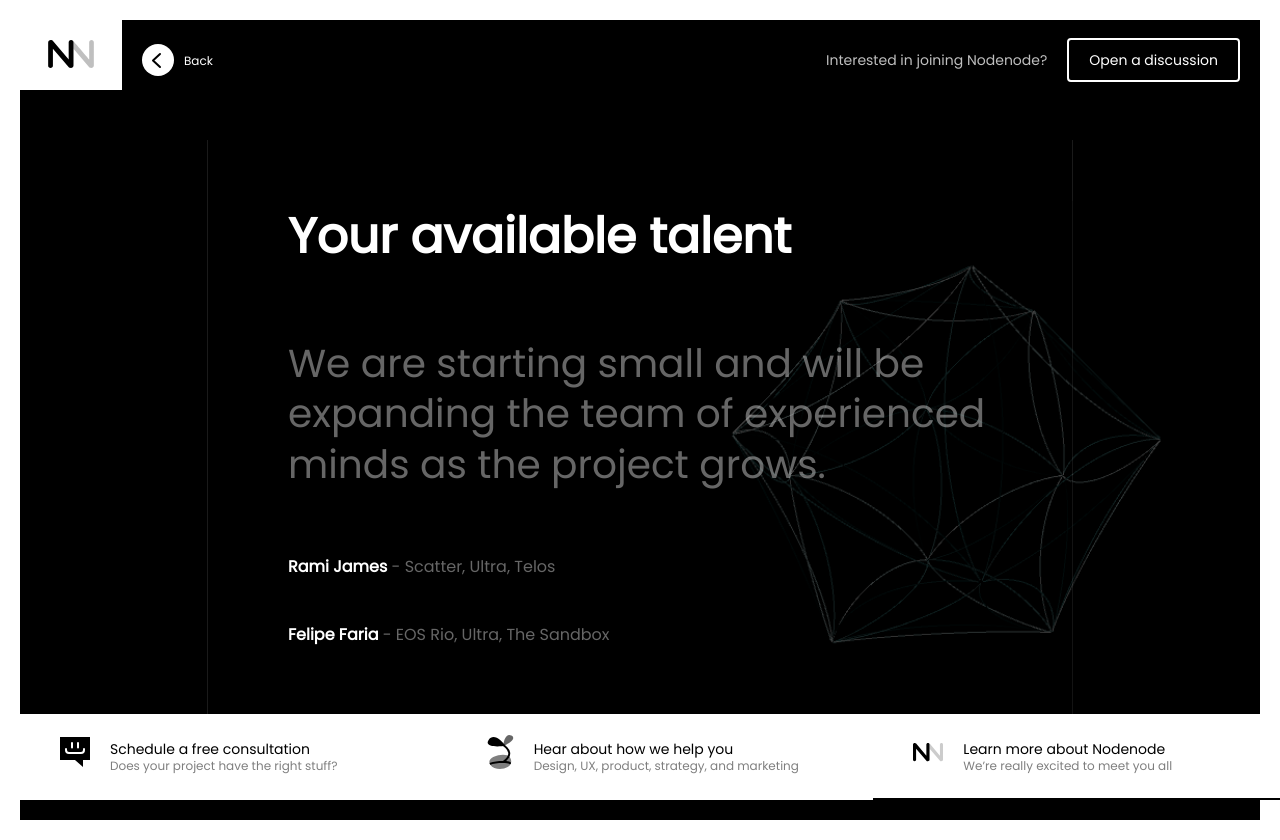
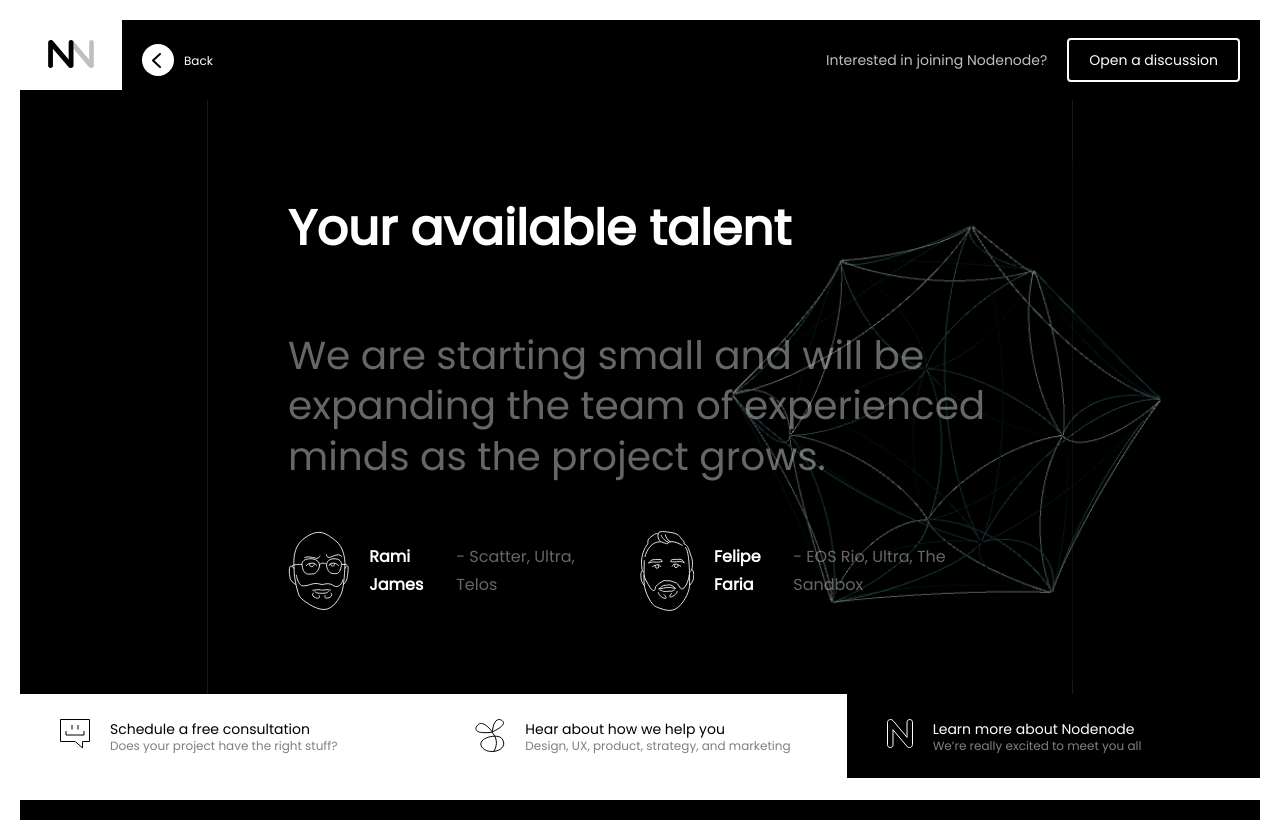
Before and after one commit to ramijames/nodenode-web, a Nuxt app: page /about in a window 1280 px wide. Built offline with nearby package versions, Linux system fonts and the light colour scheme.

Commit message:
user faces

```diff
--- a/assets/scss/main.scss
+++ b/assets/scss/main.scss
@@ -110,8 +110,6 @@
 
 .wrap-content {
     flex:1;
-    animation-name: fade-in-wrap;
-    animation-duration: 1s;
     top: 100px;
     position: fixed;
     right: 20px;
@@ -142,7 +140,7 @@
         flex-direction: row;
         align-content: center;
         justify-content: stretch;
-        padding:40px 0 80px;
+        padding:0 0 80px;
 
         @media only screen and (min-width: 1400px) {
             display:block;
@@ -176,7 +174,7 @@
                 top: 10%;
                 height:auto;
                 z-index:-1;
-                opacity:0.25;
+                opacity:0.45;
             }
 
             .logo {
--- a/components/AboutContent.vue
+++ b/components/AboutContent.vue
@@ -6,9 +6,54 @@
             <img src="@/assets/4Th1.gif" class="inline-wow">
             <h1>Your available talent</h1>
             <h2>We are starting small and will be expanding the team of experienced minds as the project grows.</h2>
-            <ul>
-                <li><strong>Rami James</strong> - Scatter, Ultra, Telos</li>
-                <li><strong>Felipe Faria</strong> - EOS Rio, Ultra, The Sandbox</li>
+            <ul id="contributor-list">
+                <li>
+                    <svg width="70" height="90" viewBox="0 0 70 90" fill="none" xmlns="http://www.w3.org/2000/svg">
+                        <path d="M23 48.5C17.8 48.5 16.1667 41.1667 16 37.5C16 34.5 18 31 26 31C34 31 38 36.5 35 42.5C32 48.5 29.5 48.5 23 48.5Z" stroke="white"/>
+                        <path d="M55.0488 48C59.4697 48 60.8583 40.8762 61 37.3143C61 34.4 59.2997 31 52.4983 31C45.697 31 42.2963 36.3429 44.8468 42.1714C47.3973 48 49.5227 48 55.0488 48Z" stroke="white"/>
+                        <path d="M36 38C36.3333 37.3333 37.6 36 40 36C42.4 36 43.6667 37 44 37.5" stroke="white"/>
+                        <path d="M54.5 10.4999C63.7 17.6999 65.3333 31.8333 65 37.9999C65.0427 41.9998 64 62 61.5 69C59 76 51.5 89 41 89C30.5 89 16 78 13.5 74.5C11 71 6.99998 52.5 6.99998 45C6.99998 37.5 3.49998 17.9999 19.5 6.99992C35.5 -4.00008 43 1.49992 54.5 10.4999Z" stroke="white"/>
+                        <path d="M7.00005 42.5C6.50005 41.3333 5.00005 39.1 3.00005 39.5C0.500047 40 1.50005 52 3.00005 55C4.20005 57.4 7.50002 59.6667 9 60.5" stroke="white"/>
+                        <path d="M65.3293 42.1853C65.6616 40.9658 66.6586 38.6314 67.9879 39.0495C69.6495 39.5721 67.997 51.8642 67 55C66.2024 57.5086 64.497 59.6289 63.5 60.5" stroke="white"/>
+                        <path d="M67 37.5H61" stroke="white"/>
+                        <path d="M16 37.5C12.6667 37.3334 5.7 37.5 4.5 39.5" stroke="white"/>
+                        <path d="M28 66.9999C30.3333 66.6665 35.4 66.0999 37 66.4999C39 66.9999 39.5 66.9998 42.5 66.4999C44.9 66.1 47.8333 66.6666 49 66.9999" stroke="white"/>
+                        <path d="M61.5 28.5001C57 23.5001 50.5 29.5001 47 29.5001C44.2 29.5001 43.8333 27.1667 44 26" stroke="white"/>
+                        <path d="M36.5 27.5C36.1667 28.6667 34.9 30.9 32.5 30.5C29.5 30 22.5 27.5 18.5 30" stroke="white"/>
+                        <path d="M9.5 49.5C10.1667 53.6667 12.6 62 17 62C22.5 62 24.5 60.5 29 59.5C33.5 58.5 37 60.5 39.5 60.5C45 59 48 59 52.5 62C57 65 62 59.5 63 54.5" stroke="white"/>
+                        <path d="M46.5 68C46.1667 68.8333 44.3 70.5 39.5 70.5C33.5 70.5 31.5 70 30.5 68" stroke="white"/>
+                        <path d="M20.5 39C22.3333 37.8333 23.5 36 27.5 36C31.5 36 32.3333 38 32.5 39" stroke="white"/>
+                        <path d="M58 39C56.3194 37.8333 55.25 36 51.5833 36C47.9167 36 47.1528 38 47 39" stroke="white"/>
+                        <path d="M25 36.5C24.6667 37.6667 24.6 40 27 40C29.4 40 30 37.6667 30 36.5" stroke="white"/>
+                        <path d="M53 36.5C53.2579 37.5 52.8573 39.5 51.0001 39.5C49.1429 39.5 49 37.5 49 36.5" stroke="white"/>
+                        <path d="M42.5005 72.6667C40.0221 77.4667 47.4573 76.4 49.3161 73.7333C50.8032 71.6 49.5227 70.3556 48.6966 70" stroke="white"/>
+                        <path d="M35.4995 72.6667C37.9779 77.4667 30.5427 76.4 28.6839 73.7333C27.1968 71.6 28.4773 70.3556 29.3034 70" stroke="white"/>
+                    </svg>
+                    <strong>Rami James</strong> - Scatter, Ultra, Telos</li>
+                <li>
+                    <svg width="62" height="92" viewBox="0 0 62 92" fill="none" xmlns="http://www.w3.org/2000/svg">
+                        <path d="M43.5922 35.2754C45.7939 34.6749 49.1797 35.8591 50.5974 36.5263C50.2638 35.8591 49.2965 34.3246 48.0956 33.5241C46.5945 32.5233 44.8432 32.5233 43.0919 32.7735C41.3406 33.0237 39.5893 32.5233 37.3376 32.7735C35.5363 32.9737 35.0859 34.5248 35.0859 35.2754C37.004 35.5255 41.3906 35.8758 43.5922 35.2754Z" stroke="white"/>
+                        <path d="M17.0726 35.7759C14.765 35.1906 11.1892 36.4263 9.81725 37.0268C10.1401 36.4263 11.157 34.9953 12.3191 34.2747C13.7718 33.3741 15.8863 32.6736 17.5811 32.8987C19.2759 33.1239 20.9707 32.6736 23.1497 32.8987C24.8929 33.0789 25.3287 34.4749 25.3287 35.1504C23.4725 35.3756 19.2032 36.3163 17.0726 35.7759Z" stroke="white"/>
+                        <path d="M58.8536 44.7824C59.6875 42.4473 60.855 36.3261 58.8536 30.5219C56.3517 23.2665 55.1008 19.0133 53.5997 17.262C52.3988 15.861 50.7642 15.1772 50.0971 15.0104C50.514 14.1764 50.8476 12.2083 48.8461 11.0074C46.3443 9.5063 46.0941 3.75204 36.5871 2.25093C27.08 0.749815 22.3265 0.249444 21.0756 2.7513C19.8247 5.25315 20.325 11.5078 24.8284 13.0089C28.431 14.2098 30.4992 14.8436 31.083 15.0104C31.9169 13.676 34.8358 11.4077 39.8395 13.0089C44.8432 14.6101 47.762 16.3447 48.5959 17.0119" stroke="white"/>
+                        <path d="M2.81203 45.5329C1.97808 42.7808 0.810549 35.3753 2.81203 27.7697C4.81351 20.1641 7.81574 16.0944 9.06667 15.0103C8.73309 13.5091 8.66637 10.0566 11.0681 8.25525C14.0704 6.00359 18.5737 1.50025 20.5752 4.00211" stroke="white"/>
+                        <path d="M23.5774 12.7586C21.6593 12.5084 16.7724 13.0088 12.5693 17.0117C8.36616 21.0147 6.14785 27.3527 5.56409 30.0214" stroke="white"/>
+                        <path d="M4.81359 33.7743C4.81359 41.6134 4.29395 54.2895 4.81359 61.0445C5.56417 70.8017 13.0697 85.0623 18.824 87.0637C24.5782 89.0652 35.5864 94.8195 43.8425 87.0637C52.0986 79.308 56.6019 68.8002 56.6019 61.0445C56.6019 53.2887 56.8521 23.2665 51.5982 18.7632" stroke="white"/>
+                        <path d="M4.5633 47.7846C2.812 45.5329 2.06145 44.282 1.31089 47.7846C0.560335 51.2872 1.31089 56.5411 2.06145 58.0422C2.66189 59.2431 3.97953 61.378 4.5633 62.2953" stroke="white"/>
+                        <path d="M56.852 47.0724C59.0653 44.7102 60.0139 43.3979 60.9624 47.0724C61.911 50.7469 60.9624 56.2587 60.0139 57.8335C59.255 59.0933 57.5898 61.3331 56.852 62.2954" stroke="white"/>
+                        <path d="M36.587 41.0296C37.004 39.6953 38.5885 37.2769 41.5907 38.2776C44.593 39.2783 46.3443 40.5293 46.8446 41.0296" stroke="white"/>
+                        <path d="M23.8275 41.2799C23.4207 40.1628 21.8748 38.1381 18.9459 38.9759C16.0169 39.8138 14.3083 40.861 13.8201 41.2799" stroke="white"/>
+                        <path d="M39.8394 38.2776C39.2556 39.5285 38.6885 42.0304 41.0903 42.0304C43.4921 42.0304 43.5921 40.0289 43.342 39.0281" stroke="white"/>
+                        <path d="M20.829 38.7781C21.3982 40.1124 21.9511 42.781 19.6093 42.781C17.2675 42.781 17.1699 40.6461 17.4139 39.5787" stroke="white"/>
+                        <path d="M40.8401 65.7979C37.5877 65.7979 36.587 64.7971 34.5855 64.7971C32.584 64.7971 29.3316 64.7971 26.8298 65.5477C24.8283 66.1481 22.3264 66.2982 21.3257 66.2982" stroke="white"/>
+                        <path d="M40.3398 65.7979C37.4746 63.0458 35.6788 61.7949 33.3346 61.7949C30.9904 61.7949 31.3742 62.2953 30.3324 62.2953C29.2905 62.2953 28.5811 62.1129 27.0799 62.5455C24.4753 63.296 23.149 66.2983 21.3257 66.2983" stroke="white"/>
+                        <path d="M39.5892 67.2991C36.7241 69.4396 36.1791 69.0504 33.8349 69.0504C31.5318 69.0504 29.3915 69.7352 27.0799 69.2171C24.4753 68.6334 24.1497 67.7995 22.3264 67.7995" stroke="white"/>
+                        <path d="M56.3517 49.7861C55.1008 59.7935 50.5974 66.5485 47.8454 66.5485C45.0934 66.5485 44.0926 60.0437 40.8402 59.2932C37.5878 58.5426 33.3347 56.0408 30.8328 57.2917C28.5811 56.0408 26.3295 57.2917 24.0778 58.7928C21.8261 60.2939 17.3228 62.7958 17.3228 66.0482C17.3228 69.3006 14.3206 69.3006 11.5685 64.7972C8.8165 60.2939 4.81354 54.2895 4.56335 50.5367" stroke="white"/>
+                        <path d="M32.8342 13.259C27.0299 11.2575 24.5781 6.75417 24.0778 4.75269" stroke="white"/>
+                        <path d="M34.8357 12.7587C30.8557 10.7573 29.1744 6.25392 28.8313 4.25244" stroke="white"/>
+                        <path d="M42.5915 68.8003C42.3414 70.3014 40.7402 73.7039 36.3369 75.3051C31.9336 76.9063 34.5022 73.3036 36.3369 71.3021" stroke="white"/>
+                        <path d="M20.8254 70.3013C21.0848 71.8244 22.7451 75.2769 27.311 76.9016C31.8768 78.5263 29.2134 74.8707 27.311 72.8399" stroke="white"/>
+                    </svg>
+                    <strong>Felipe Faria</strong> - EOS Rio, Ultra, The Sandbox</li>
             </ul>
        </div>
     </section>
@@ -17,16 +62,25 @@
 <style lang="scss">
 
 #AboutContent {
-    ul {
+    ul#contributor-list {
         margin:0;
-        padding:20px 0;
+        padding:0;
+        list-style:none;
+        display:flex;
+        flex-direction:row;
 
         li {
             font-family: 'Poppins';
             font-weight:100;
             list-style:none;
-            padding:20px 0;
+            padding:20px 40px 0 0;
             color:rgba(255,255,255,0.4);
+            display:flex;
+            align-items:center;
+
+            svg {
+                margin-right:20px;
+            }
 
             strong {
                 color:rgba(255,255,255,1);
--- a/components/Navigation.vue
+++ b/components/Navigation.vue
@@ -3,11 +3,12 @@
         <NuxtLink class="nav-item" to="/schedule" id="schedule">
             <i>
                 <svg width="30" height="30" viewBox="0 0 30 30" fill="none" xmlns="http://www.w3.org/2000/svg">
-                    <path d="M0 0H30V23H23V30L15 23H0V0Z" fill="black"/>
-                    <path d="M18 6V10.5" stroke="white" stroke-width="2" stroke-linecap="round" stroke-linejoin="round"/>
-                    <path d="M24 12V13C24 14.6569 22.6569 16 21 16H9C7.34315 16 6 14.6569 6 13V12" stroke="white" stroke-width="2" stroke-linecap="round" stroke-linejoin="round"/>
-                    <path d="M12 6V10.5" stroke="white" stroke-width="2" stroke-linecap="round" stroke-linejoin="round"/>
+                <path d="M15 22.5H0.5V0.5H29.5V22.5H23H22.5V23V28.8981L15.3293 22.6237L15.1879 22.5H15Z"/>
+                <path d="M18 6V10.5"/>
+                <path d="M24 12V16H6V12"/>
+                <path d="M12 6V10.5"/>
                 </svg>
+
             </i>
             <div>
                 <div class="title">Schedule a free consultation</div>
@@ -36,13 +37,13 @@
         </NuxtLink -->
         <NuxtLink class="nav-item" to="/services" id="services">
             <i>
-                <svg width="27" height="34" viewBox="0 0 27 34" fill="none" xmlns="http://www.w3.org/2000/svg">
-                    <path d="M18.585 10.7836C14.8966 5.72664 6.33663 -2.52598 1.60426 4.91897C-3.12811 12.3639 10.9529 11.9308 18.585 10.7836Z" fill="black"/>
-                    <path opacity="0.6" d="M24.3941 0.587501C19.3564 -2.00817 17.1075 4.55732 16.4187 9.33558C16.3107 10.0851 17.0717 10.6228 17.7506 10.2873C22.8303 7.77709 29.5194 3.22833 24.3941 0.587501Z" fill="black"/>
-                    <path d="M22.7152 22.0838C19.0727 16.5 -2.41591 21.3848 3.25886 29.7732C8.93364 38.1617 30.0114 33.2685 22.7152 22.0838Z" fill="black" fill-opacity="0.5"/>
-                    <path fill-rule="evenodd" clip-rule="evenodd" d="M23.935 28.3171C24.0626 27.9471 23.909 27.545 23.58 27.333C23.572 27.3278 23.564 27.3226 23.5559 27.3175C22.7499 26.801 21.685 26.5243 20.6972 26.3527C19.6486 26.1706 18.4306 26.0667 17.1504 26.0236C14.5876 25.9374 11.6193 26.0904 8.95338 26.4326C6.85808 26.7016 4.77155 27.1083 3.19895 27.6877C2.74854 27.8536 2.51124 28.3441 2.705 28.7833C2.84799 29.1073 3.03161 29.4375 3.25874 29.7732C3.2741 29.7959 3.30187 29.8049 3.32683 29.7935C7.42875 27.9306 19.7902 27.2799 22.4769 29.0015C22.928 29.2905 23.5652 29.2101 23.7787 28.7187C23.836 28.587 23.8881 28.4532 23.935 28.3171ZM12.8135 33.9997C13.0145 33.9988 13.2154 33.9966 13.4161 33.9928C13.2153 33.9986 13.0144 34.0009 12.8135 33.9997Z" fill="black"/>
-                    <path d="M16.2329 10C26.8814 17.5556 21.0731 23.6944 16.2329 27" stroke="black" stroke-width="2" stroke-linecap="round" stroke-linejoin="round"/>
+                <svg width="32" height="33" viewBox="0 0 32 33" fill="none" xmlns="http://www.w3.org/2000/svg">
+                    <path d="M18.6514 13.2791L19.4806 13.168L18.99 12.4903C17.3765 10.2621 14.6926 7.28754 11.8859 5.66736C10.4823 4.85712 8.99138 4.35261 7.55925 4.51085C6.09631 4.6725 4.7872 5.51473 3.7561 7.20142C3.24631 8.03535 2.96924 8.80479 2.93018 9.51302C2.89043 10.234 3.09958 10.8619 3.50655 11.3869C4.29294 12.4016 5.77279 12.9776 7.43435 13.3056C10.7979 13.9694 15.4293 13.7111 18.6514 13.2791Z" stroke="black"/>
+                    <path d="M20.203 12.4569L19.4368 12.7973L19.5015 11.9614C19.6852 9.58843 20.3192 6.17629 21.6549 3.70555C22.3227 2.47014 23.1973 1.41162 24.3363 0.873485C25.5039 0.321787 26.8638 0.356548 28.3902 1.14303C29.1436 1.53123 29.7016 1.98012 30.0557 2.49671C30.417 3.02361 30.5487 3.59636 30.4842 4.18191C30.3601 5.3091 29.5186 6.41503 28.4465 7.4079C26.2727 9.42101 22.7577 11.3219 20.203 12.4569Z" stroke="black"/>
+                    <path d="M29.134 19.8105C28.0895 18.2094 25.8524 17.4504 23.3806 17.2515C20.8722 17.0496 17.9584 17.4086 15.3463 18.2108C12.7465 19.0092 10.3699 20.2701 9.00628 21.9302C8.3178 22.7683 7.87573 23.7237 7.81697 24.7775C7.75813 25.8329 8.08685 26.933 8.84473 28.0533C10.3588 30.2914 12.8755 31.61 15.6184 32.1732C18.3638 32.7368 21.3881 32.5565 23.9994 31.7458C26.6007 30.9383 28.8656 29.4804 29.99 27.4231C31.1363 25.3258 31.0347 22.7241 29.134 19.8105Z" stroke="black"/>
+                    <path d="M18.958 13.0679C25.9958 21.1246 23.207 28.4339 20.6976 32.46"/>
                 </svg>
+
 
             </i>
             <div>
@@ -52,9 +53,8 @@
         </NuxtLink>
         <NuxtLink class="nav-item" to="/about" id="about">
             <i>
-                <svg width="30" height="19" viewBox="0 0 30 19" fill="none" xmlns="http://www.w3.org/2000/svg">
-                    <path opacity="0.2" d="M28.4795 0C28.93 0 29.296 0.138936 29.5776 0.416808C29.8591 0.694678 29.9999 1.04202 29.9999 1.45882V16.6462C29.9999 17.0978 29.831 17.4798 29.4931 17.7924C29.174 18.0877 28.7705 18.2353 28.2824 18.2353C28.0197 18.2353 27.7569 18.2006 27.4941 18.1311C27.2501 18.0443 27.0718 17.9314 26.9592 17.7924L16.6263 5.65294V16.7765C16.6263 17.1933 16.4762 17.5406 16.1759 17.8185C15.8943 18.0964 15.5189 18.2353 15.0497 18.2353C14.5992 18.2353 14.2332 18.0964 13.9516 17.8185C13.6701 17.5406 13.5293 17.1933 13.5293 16.7765V1.58908C13.5293 1.13754 13.6888 0.764146 14.0079 0.468908C14.3458 0.156303 14.7587 0 15.2467 0C15.5283 0 15.8005 0.0521012 16.0632 0.156304C16.3448 0.260505 16.5513 0.39944 16.6826 0.57311L26.931 12.6605V1.45882C26.931 1.04202 27.0718 0.694678 27.3533 0.416808C27.6536 0.138936 28.029 0 28.4795 0Z" fill="black"/>
-                    <path d="M14.9502 0C15.4007 0 15.7667 0.138936 16.0483 0.416808C16.3298 0.694678 16.4706 1.04202 16.4706 1.45882V16.6462C16.4706 17.0978 16.3017 17.4798 15.9638 17.7924C15.6447 18.0877 15.2412 18.2353 14.7531 18.2353C14.4904 18.2353 14.2276 18.2006 13.9648 18.1311C13.7208 18.0443 13.5425 17.9314 13.4299 17.7924L3.09703 5.65294V16.7765C3.09703 17.1933 2.94687 17.5406 2.64656 17.8185C2.36501 18.0964 1.98961 18.2353 1.52036 18.2353C1.06988 18.2353 0.703871 18.0964 0.422323 17.8185C0.140774 17.5406 0 17.1933 0 16.7765V1.58908C0 1.13754 0.159544 0.764146 0.478633 0.468908C0.816491 0.156303 1.22943 0 1.71745 0C1.99899 0 2.27116 0.0521012 2.53394 0.156304C2.81549 0.260505 3.02195 0.39944 3.15334 0.57311L13.4017 12.6605V1.45882C13.4017 1.04202 13.5425 0.694678 13.824 0.416808C14.1244 0.138936 14.4997 0 14.9502 0Z" fill="black"/>
+                <svg width="26" height="29" viewBox="0 0 26 29" fill="none" xmlns="http://www.w3.org/2000/svg">
+                    <path d="M21.1787 28.3159L21.1986 28.3231L21.219 28.3286C21.6427 28.4424 22.0692 28.5 22.4974 28.5C23.3201 28.5 24.0355 28.2431 24.604 27.7086C25.1956 27.1524 25.5 26.4553 25.5 25.6471V3.16C25.5 2.41962 25.2486 1.77552 24.7387 1.2641C24.2221 0.746062 23.5551 0.5 22.7846 0.5C22.0138 0.5 21.3404 0.74581 20.8011 1.25286L20.7952 1.25839L20.7895 1.26409C20.2796 1.77552 20.0282 2.41962 20.0282 3.16V18.366L5.98694 1.53801C5.72205 1.1883 5.33421 0.939454 4.87376 0.765487C4.4335 0.588868 3.97533 0.5 3.50256 0.5C2.67152 0.5 1.9452 0.775063 1.35495 1.33C0.784221 1.86659 0.5 2.55372 0.5 3.35286V25.84C0.5 26.5804 0.751359 27.2245 1.26133 27.7359C1.77788 28.2539 2.44492 28.5 3.21538 28.5C4.00379 28.5 4.68491 28.2597 5.20473 27.7416C5.74206 27.2337 6.01282 26.5881 6.01282 25.84V10.7455L20.1824 27.6612C20.4239 27.9613 20.7745 28.1698 21.1787 28.3159Z"/>
                 </svg>
 
             </i>
@@ -87,7 +87,8 @@
     z-index:1;
     position: fixed;
     bottom:0;
-    width:100%;
+    border-bottom:20px solid white;
+    width:calc(100% - 40px);
     z-index:1;
     flex-direction:row;
     height:86px;
@@ -102,17 +103,13 @@
         height:160px;
     }
 
-    &:hover, .selected {
-        background:rgba(255,255,255,0.94);
-    }
-
-
     .nav-item {
         width:33.3333%;
         padding:$padding-med $padding-big;
         transition: all .12s ease-in-out;
         display: flex;
         flex-direction: row;
+        align-items:center;
         cursor: pointer;
         border-bottom:2px solid white;
 
@@ -124,6 +121,12 @@
         i {
             align-self:center;
             margin-right:$padding-med;
+            height: 34px;
+
+            svg {
+                stroke:black;
+            }
+
         }
 
         div {
@@ -160,14 +163,21 @@
             }
         }
 
-        &:hover, .selected {
-            background:white;
-            border-bottom:2px solid white;
+        &:hover, .selected, &.nuxt-link-active {
+            background:rgba(0,0,0,0.9);
+
+            .title, .explanation {
+                color:white;
+            }
+
+            svg, path {
+                stroke:white;
+            }
 
         }
 
         &.nuxt-link-active {
-            border-bottom:2px solid black;
+            background:rgba(0,0,0,1);
         }
     }
 }
```
Also changed, not shown: components/ServicesContent.vue (+19 -30 lines).
